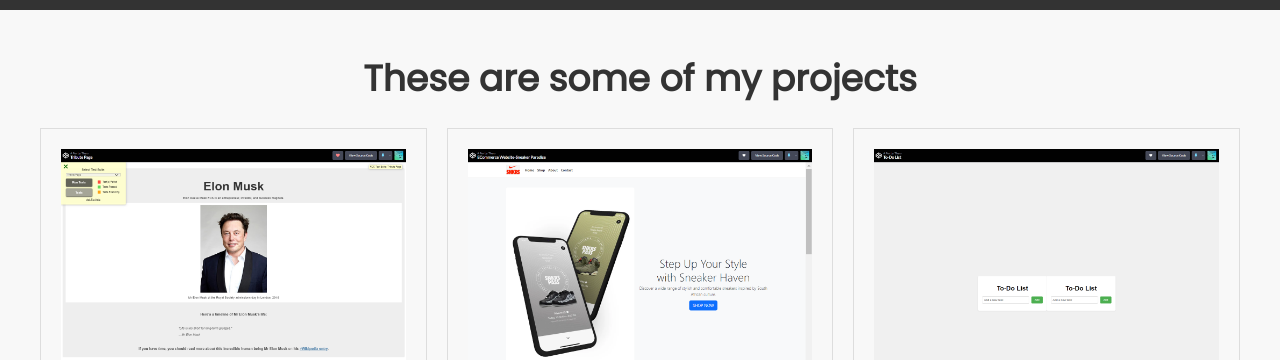
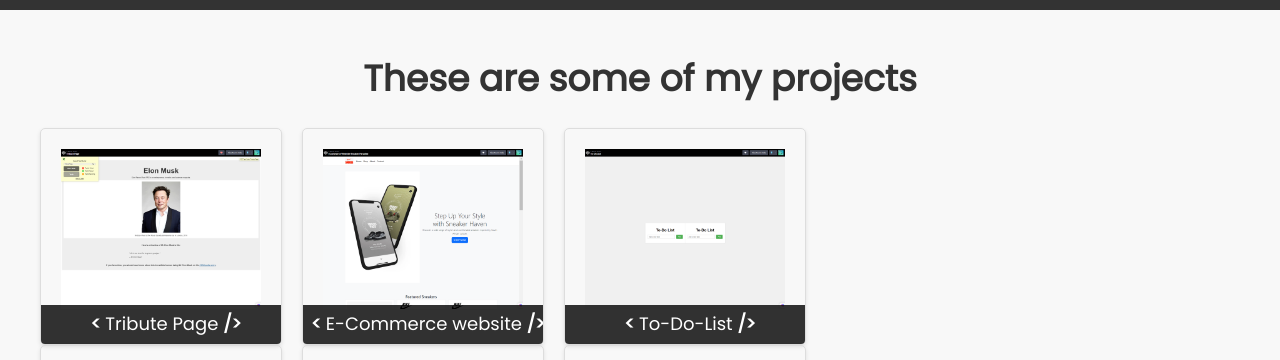
Before and after one commit to MorwathsehlaThero2023/My-Portfolio-2023, a plain HTML site: page index.html in a window 1280 px wide. Shown: the part 790-1150 px from the top of the page. Drawn offline with Linux system fonts and the light colour scheme.

Commit message:
Update styles.css

```diff
--- a/styles.css
+++ b/styles.css
@@ -49,7 +49,7 @@ body {
 
 /* Style the welcome section */
 #welcome-section {
-  height:100vh;
+  height: 100vh;
   display: flex;
   align-items: center;
   justify-content: center;
@@ -59,12 +59,10 @@ body {
 }
 
 #welcome-section h1 {
-  font-size: 80px;
+  font-size: 48px;
   margin-bottom: 10px;
 }
-#str {
-      font-size: 40px; /* You can adjust the font size as needed */
-    }
+
 #welcome-section p {
   font-size: 24px;
   color: #f0f0f0;
@@ -158,3 +156,45 @@ footer a {
 footer a:hover {
   color: #f0f0f0;
 }
+.projects-grid {
+      display: flex;
+      flex-wrap: wrap;
+      gap: 20px;
+    }
+
+    .project {
+      flex: 1;
+      position: relative;
+      max-width: 200px; /* Adjust the max width of the thumbnail */
+      overflow: hidden;
+      border: 1px solid #ddd;
+      border-radius: 5px;
+      box-shadow: 0 2px 4px rgba(0, 0, 0, 0.1);
+      text-decoration: none;
+      color: inherit;
+    }
+
+    .project:hover {
+      box-shadow: 0 4px 8px rgba(0, 0, 0, 0.2);
+    }
+
+    .project-image {
+      width: 100%;
+      height: auto;
+    }
+
+    .project-title {
+      position: absolute;
+      bottom: 0;
+      left: 0;
+      width: 100%;
+      background-color: rgba(0, 0, 0, 0.8);
+      color: white;
+      padding: 5px;
+      text-align: center;
+      margin: 0;
+    }
+
+    .project-title span {
+      font-weight: bold;
+    }
```
